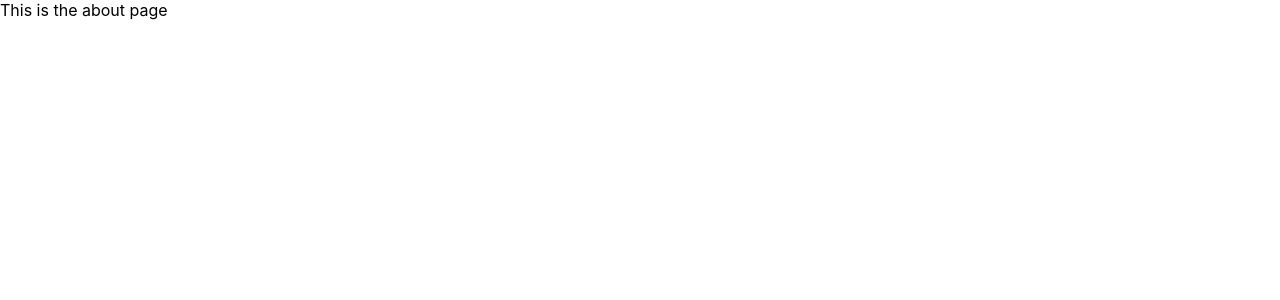
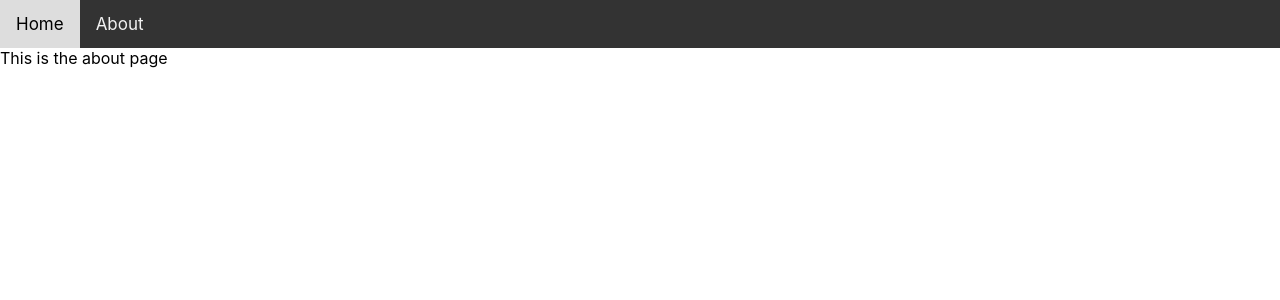
Before and after one commit to vishaljkk/nextjs-tutorial, a Next.js app: page /about in a window 1280 px wide. Shown: the top 300 px of the page. Built offline with nearby package versions, Linux system fonts and the light colour scheme.

Commit message:
added the next js routing and created an spa

```diff
--- a/pages/_app.js
+++ b/pages/_app.js
@@ -1,7 +1,9 @@
+import Layout from '../src/components/layout/Layout'
 import '../styles/globals.css'
 
 function MyApp({ Component, pageProps }) {
-  return <Component {...pageProps} />
-}
+  return <Layout>
+    <Component {...pageProps} />
+  </Layout>}
 
 export default MyApp
--- a/pages/index.js
+++ b/pages/index.js
@@ -1,7 +1,7 @@
 import Head from 'next/head'
 import Image from 'next/image'
-import Link from 'next/link'
 import Button from '../src/components/Button'
+import Navbar from '../src/components/NavBar'
 import styles from '../styles/Home.module.css'
 
 export default function Home() {
@@ -12,7 +12,6 @@ export default function Home() {
         <meta name="description" content="Generated by create next app" />
         <link rel="icon" href="/favicon.ico" />
       </Head>
-
       <main className={styles.main}>
         <h1 className={styles.title}>
           Welcome to <a href="https://nextjs.org">Next.js!</a>
@@ -24,7 +23,6 @@ export default function Home() {
         </p>
 
         <Button></Button>
-        <Link href='/about' as='notabout'>About</Link>
       </main>
 
       <footer className={styles.footer}>
--- /dev/null
+++ b/src/components/Navbar.js
@@ -0,0 +1,9 @@
+import Link from 'next/link'
+import styles from '../../styles/Navbar.module.css'
+const Navbar = () => {
+    return <div className={styles.topnav}>
+        <Link href='/' as='home'>Home</Link>
+        <Link href='/about' as='notabout'>About</Link>
+    </div>
+}
+export default Navbar;
--- /dev/null
+++ b/src/components/layout/Layout.js
@@ -0,0 +1,8 @@
+import Navbar from "../NavBar";
+const Layout = (props) => {
+    return <>
+        <Navbar/>
+        {props.children}
+    </>
+}
+export default Layout;
--- /dev/null
+++ b/styles/Navbar.module.css
@@ -0,0 +1,27 @@
+/* Add a black background color to the top navigation */
+.topnav {
+    background-color: #333;
+    overflow: hidden;
+  }
+
+  /* Style the links inside the navigation bar */
+  .topnav a {
+    float: left;
+    color: #f2f2f2;
+    text-align: center;
+    padding: 14px 16px;
+    text-decoration: none;
+    font-size: 17px;
+  }
+
+  /* Change the color of links on hover */
+  .topnav a:hover {
+    background-color: #ddd;
+    color: black;
+  }
+
+  /* Add a color to the active/current link */
+  .topnav a.active {
+    background-color: #04AA6D;
+    color: white;
+  }
```
